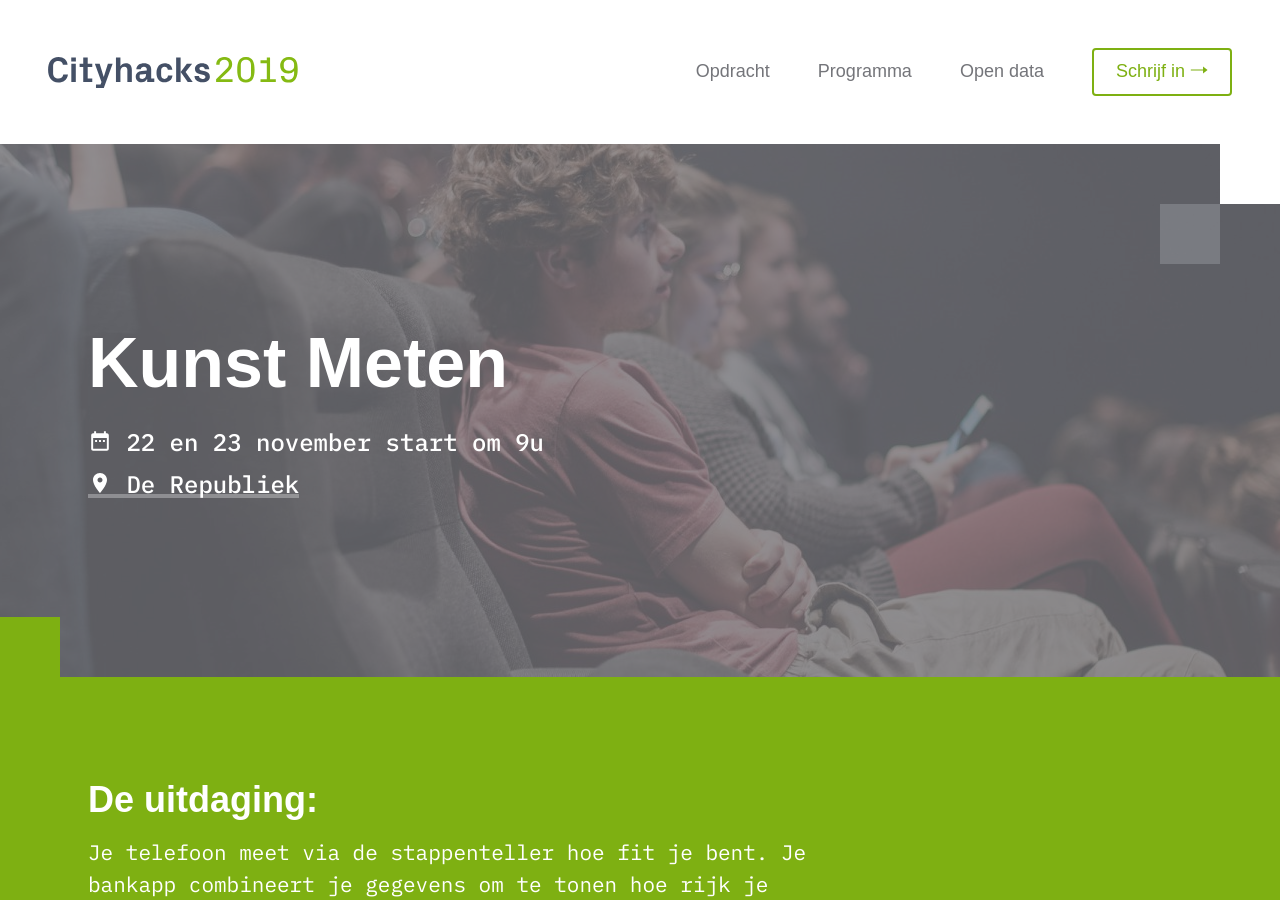
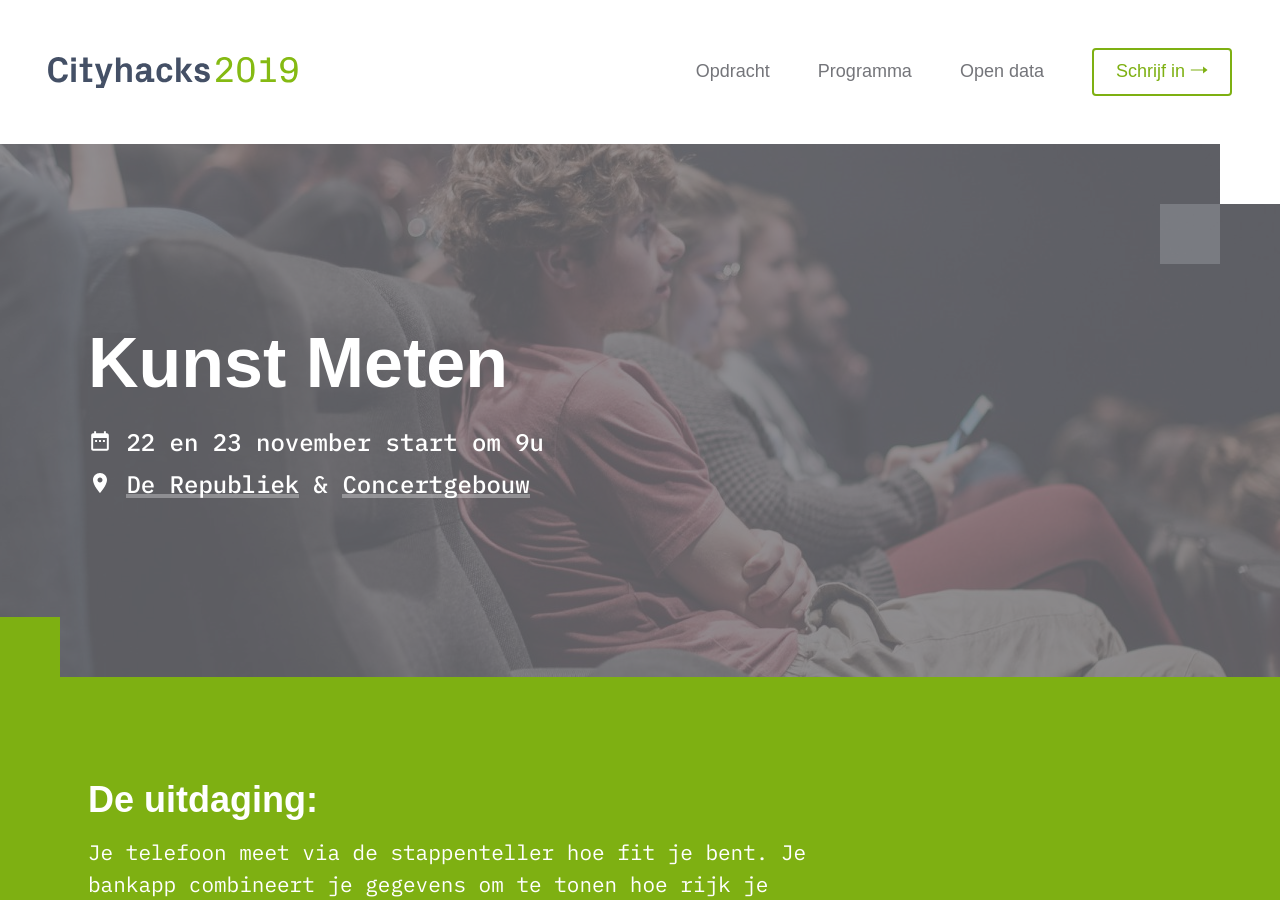
Before and after one commit to nerdlab-be/cityhacks-2019, a Jekyll site: the page built from _pages/index.markdown, in a window 1280 px wide and 900 px high. Built offline with Jekyll 4.4.1, drawn with Linux system fonts in a browser that asks for light colours; some web fonts are replaced.

Commit message:
Added concertgebouw

```diff
--- a/_layouts/template-index.html
+++ b/_layouts/template-index.html
@@ -14,7 +14,7 @@ layout: default
         <h1 class="c-page-title">{{ page.hero.title }}</h1>
         <ul class="o-list-bare c-list-big">
           <li class="c-list-big__item">{% include atom.icon.html value="date" %} {{ page.hero.date }}</li>
-          <li class="c-list-big__item"><a href="{{ page.hero.locationLink }}" class="c-link c-link--faux c-link--negative" target="_blank">{% include atom.icon.html value="location" %} {{ page.hero.location}}</a></li>
+          <li class="c-list-big__item">{% include atom.icon.html value="location" %} <a href="{{ page.hero.locationLink }}" class="c-link c-link--faux c-link--negative" target="_blank">{{ page.hero.location}}</a> &amp; <a href="{{ page.hero.locationLinkTwo }}" class="c-link c-link--faux c-link--negative" target="_blank">{{ page.hero.locationTwo}}</a></li>
         </ul>
       </div>
     </div>
```
